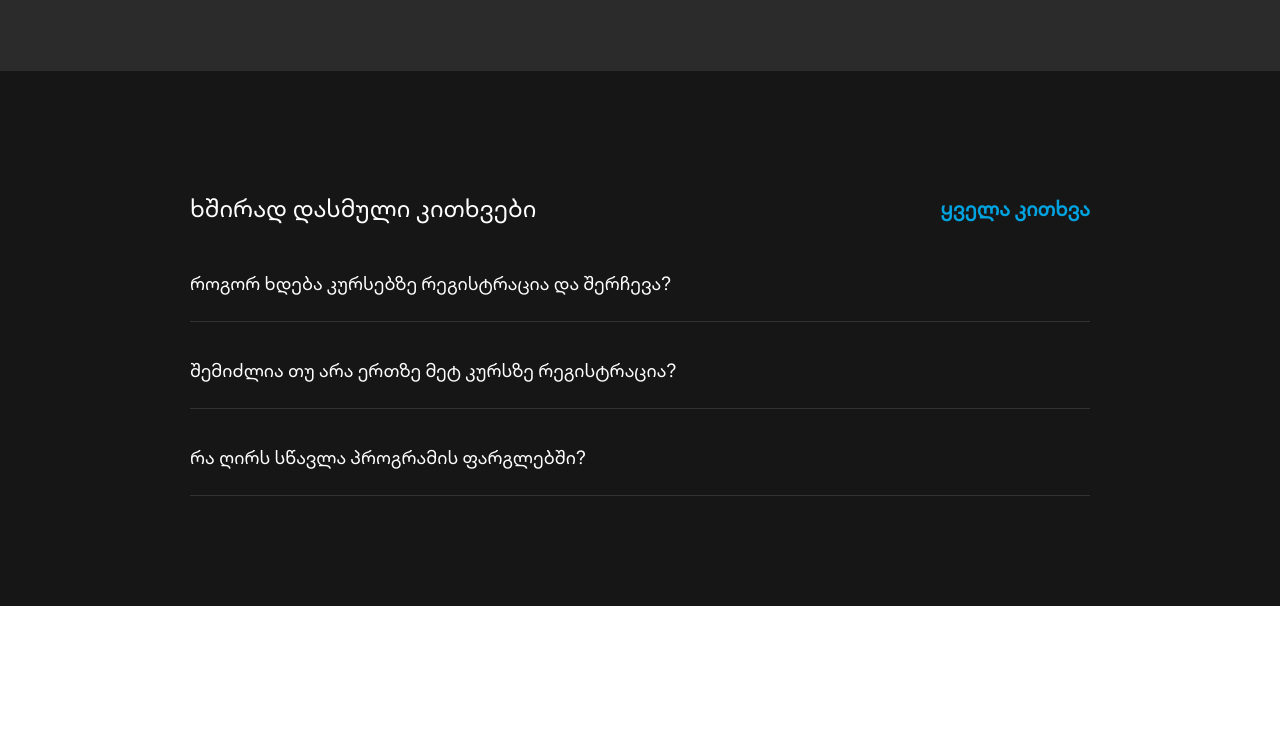
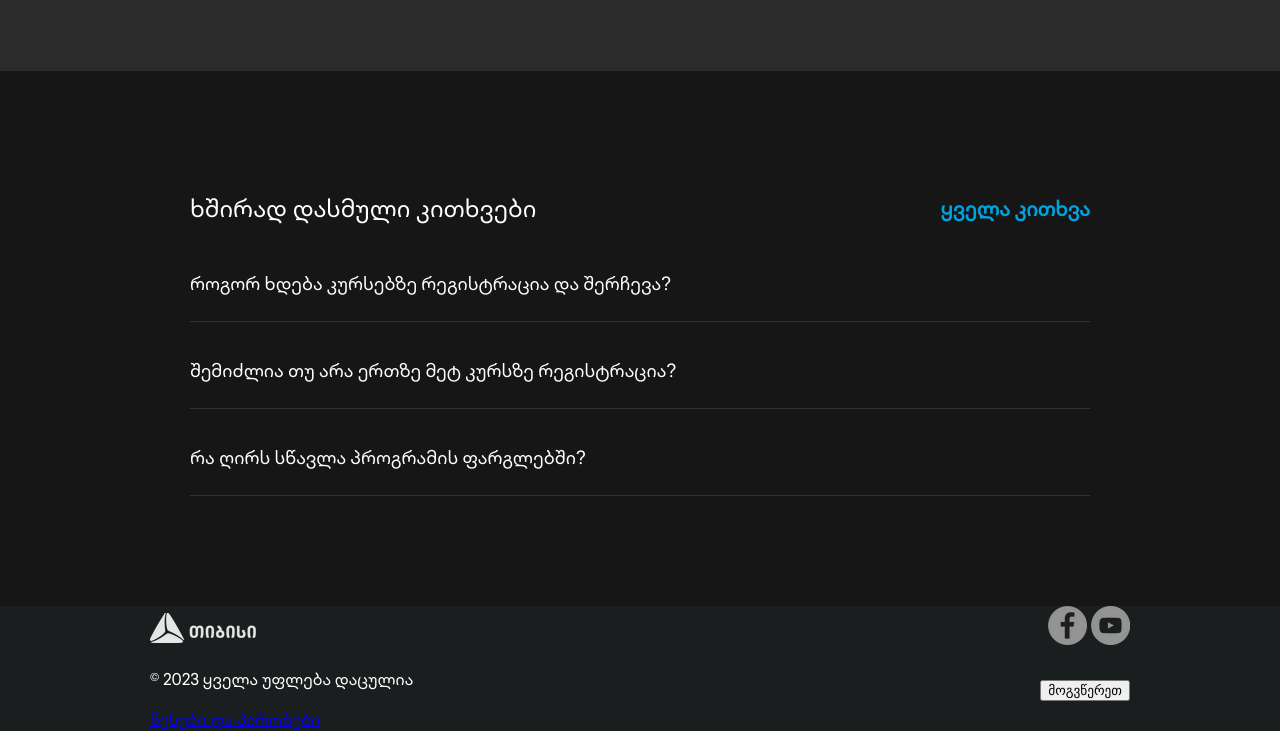
Before and after one commit to farnai/tbcx-usaid-exam, a website: page index.html in a window 1280 px wide. Shown: the part 2617-3348 px from the top of the page. Before the commit the page ends 3223 px from the top, so only its background shows below. Drawn offline with Linux system fonts and the light colour scheme.

Commit message:
Add the footer and its content

```diff
--- a/assets/css/style.scss
+++ b/assets/css/style.scss
@@ -369,7 +369,6 @@ opacity: 0.9;
     }
   }
 }
-
 .faq {
   background: $black-primary;
   color: $white-color;
@@ -437,3 +436,14 @@ opacity: 0.9;
   }
   }
 }
+
+footer {
+  background: rgb(26 30 31);
+  color: white;
+  .top-footer , .bottom-footer{
+    display: flex;
+    align-items: center;
+    justify-content: space-between;
+  }
+
+}
--- a/index.html
+++ b/index.html
@@ -363,6 +363,24 @@
         </div>
     </section>
 </main>
+<footer>
+    <div class="container">
+        <div class="top-footer">
+            <img src="assets/img/footer-logo.webp" alt="Footer Logo">
+            <div class="social">
+                <a href="#"><img src="assets/img/fb-icon.webp" alt="Facebook Icon"></a>
+                <a href="#"><img src="assets/img/youtube-icon.webp" alt="YouTube Icon"></a>
+            </div></div>
+            <div class="bottom-footer">
+                <div class="terms">
+                    <p>© 2023 ყველა უფლება დაცულია</p>
+                    <a href="#">წესები და პირობები</a>
+                </div>
+                <button>მოგვწერეთ</button>
+            </div>
+        </div>
+
+</footer>
 
 <script src="assets/js/custom.js"></script>
 </body>
```
Also changed, not shown: assets/css/style.css, assets/img/fb-icon.webp (added), assets/img/footer-logo.webp (added), assets/img/youtube-icon.webp (added), 1 other file.
